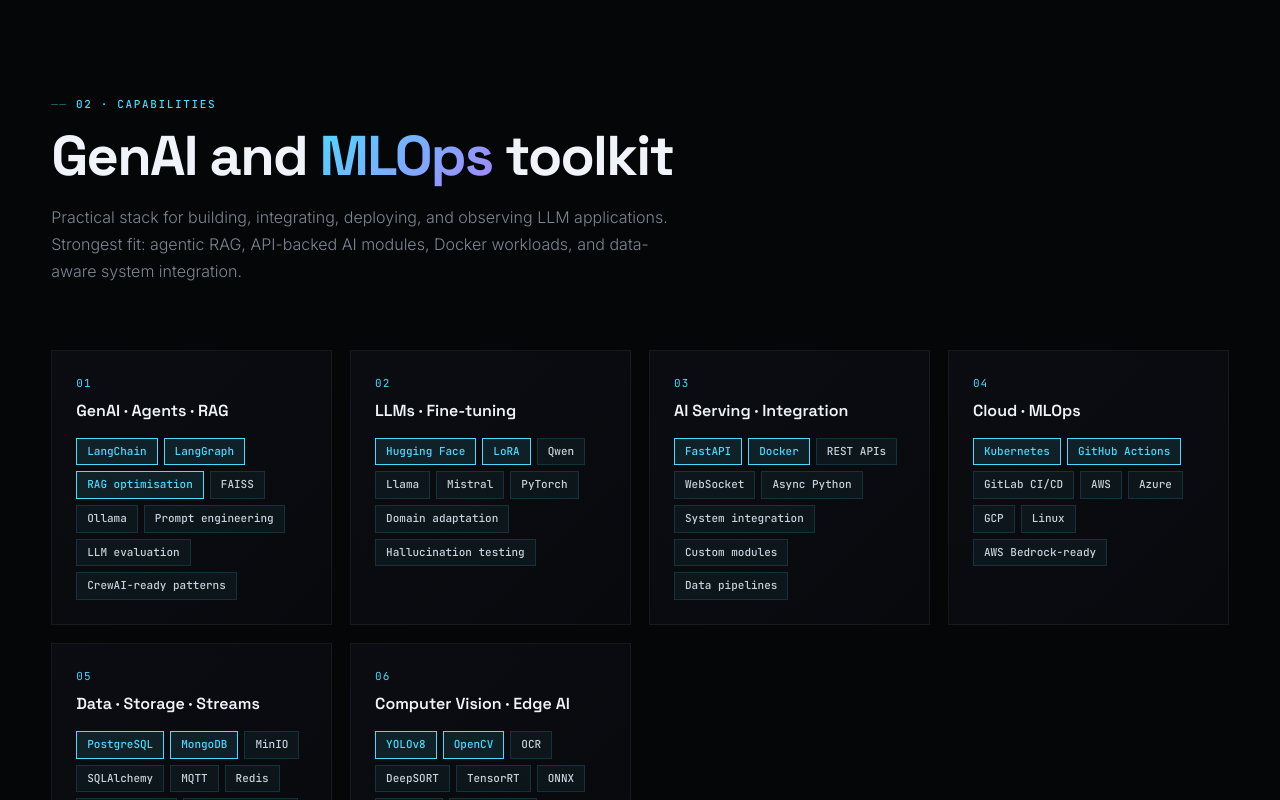
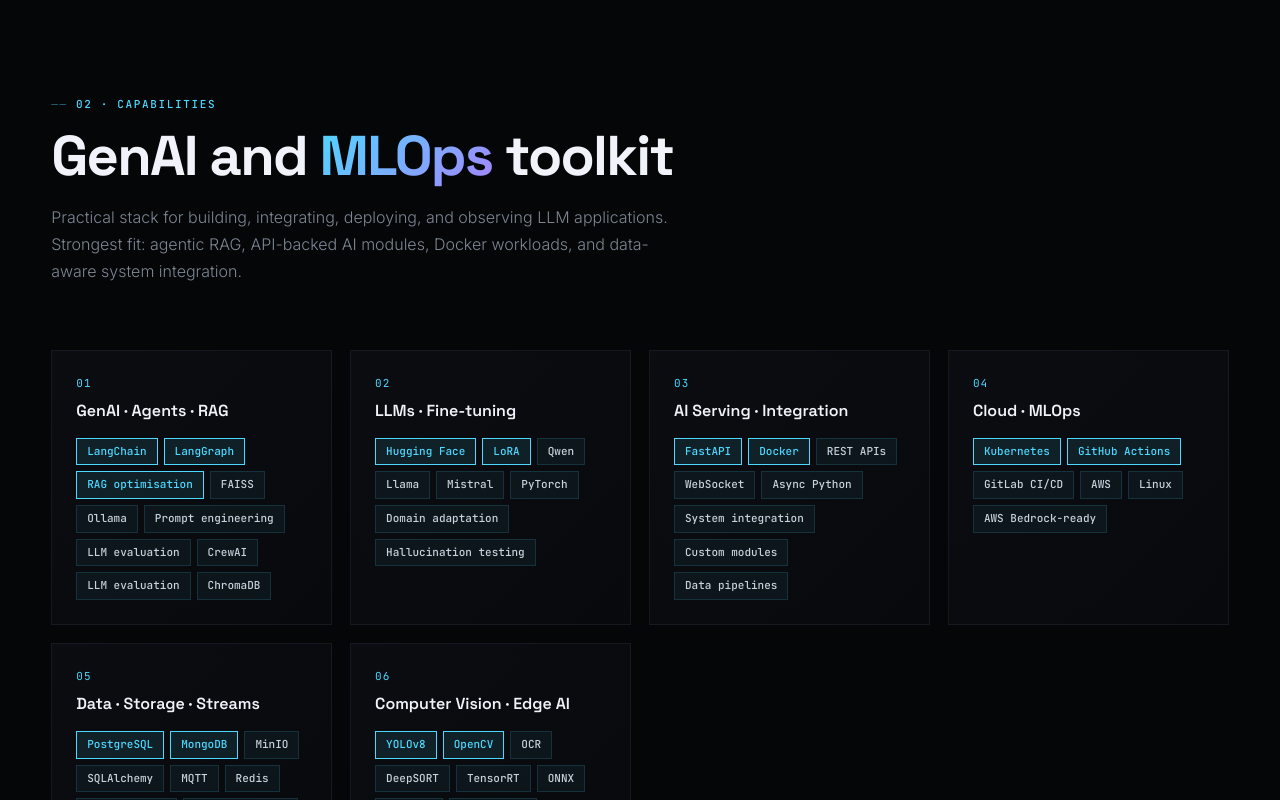
Before and after one commit to Bharathkondur/bharathkondur.github.io, a plain HTML site: page index.html in a window 1280 px wide. Shown: the part 1605-2405 px from the top of the page. Drawn offline with nearby package versions, Linux system fonts and the light colour scheme; animation ran at ten frames a second.

Commit message:
Update cloud-related terms in index.html

```diff
--- a/index.html
+++ b/index.html
@@ -617,7 +617,7 @@
       <div class="holo-row"><span class="holo-key">Agents</span><span class="holo-val">LangChain &middot; LangGraph<br>RAG &middot; FAISS &middot; Ollama</span></div>
       <div class="holo-row"><span class="holo-key">Integration</span><span class="holo-val">FastAPI &middot; REST APIs<br>Docker &middot; CI/CD</span></div>
       <div class="holo-row"><span class="holo-key">Data</span><span class="holo-val">PostgreSQL &middot; MongoDB<br>MinIO &middot; MQTT</span></div>
-      <div class="holo-row"><span class="holo-key">Cloud</span><span class="holo-val">AWS &middot; Azure &middot; GCP<br>Bedrock-ready</span></div>
+      <div class="holo-row"><span class="holo-key">Cloud</span><span class="holo-val">AWS &middot; Azure &middot; GCP<br>Bedrock</span></div>
       <div class="holo-row"><span class="holo-key">Languages</span><span class="holo-val">English &middot; Italian<br>Hindi &middot; Telugu</span></div>
       <div class="holo-row"><span class="holo-key">Ramp</span><span class="holo-val">CrewAI &middot; GenWizard<br>AgentManager</span></div>
       <div class="holo-row"><span class="holo-key">Status</span><span class="holo-val green">&gt; Available</span></div>
@@ -685,7 +685,8 @@
         <span class="chip primary">LangChain</span><span class="chip primary">LangGraph</span>
         <span class="chip primary">RAG optimisation</span><span class="chip">FAISS</span>
         <span class="chip">Ollama</span><span class="chip">Prompt engineering</span>
-        <span class="chip">LLM evaluation</span><span class="chip">CrewAI-ready patterns</span>
+        <span class="chip">LLM evaluation</span><span class="chip">CrewAI</span>
+        <span class="chip">LLM evaluation</span><span class="chip">ChromaDB</span>
       </div>
     </div>
     <div class="skill-card">
@@ -714,7 +715,6 @@
       <div class="chips">
         <span class="chip primary">Kubernetes</span><span class="chip primary">GitHub Actions</span>
         <span class="chip">GitLab CI/CD</span><span class="chip">AWS</span>
-        <span class="chip">Azure</span><span class="chip">GCP</span>
         <span class="chip">Linux</span><span class="chip">AWS Bedrock-ready</span>
       </div>
     </div>
```
